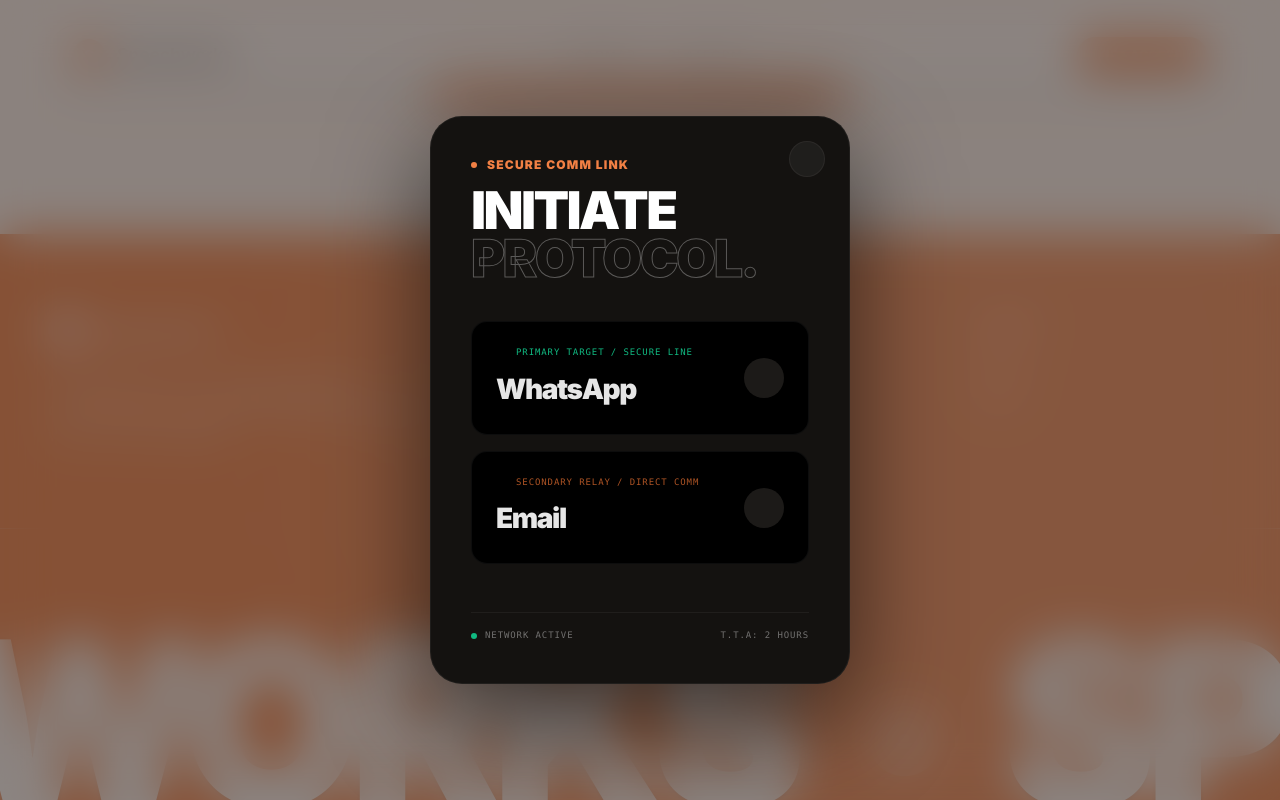
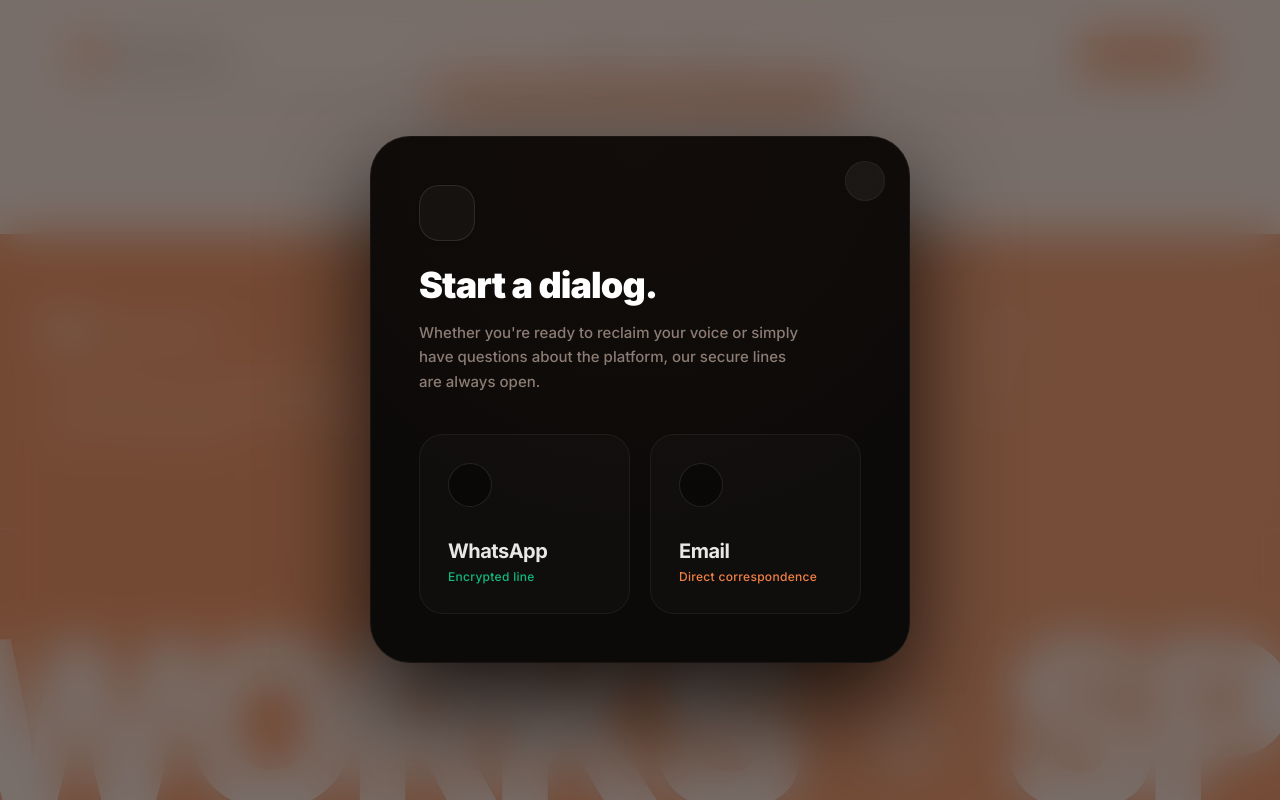
Before and after one commit to speech-works/sw-landing, a Next.js app: page / in a window 1280 px wide. Both pictures are taken after a click on the button "Contact". Shown: the part 5671-6471 px from the top of the page. Built offline with nearby package versions, Linux system fonts and the light colour scheme.

Commit message:
refactor: enhance ContactModal with improved entrance animations, refined styling, and updated grid-based layout.

```diff
--- a/src/app/components/ContactModal.tsx
+++ b/src/app/components/ContactModal.tsx
@@ -1,6 +1,6 @@
-"use client";
+'use client';
 
-import React, { useEffect, useState, useRef } from "react";
+import React, { useEffect, useState, useRef } from 'react';
 
 interface ContactModalProps {
   isOpen: boolean;
@@ -8,22 +8,29 @@
 }
 
 export default function ContactModal({ isOpen, onClose }: ContactModalProps) {
-  const [isAnimating, setIsAnimating] = useState(false);
+  const [isInitializing, setIsInitializing] = useState(false);
+  const [isRendered, setIsRendered] = useState(false);
   const modalRef = useRef<HTMLDivElement>(null);
 
   useEffect(() => {
     if (isOpen) {
-      setIsAnimating(true);
-      document.body.style.overflow = "hidden";
-      // Re-initialize lucide icons if they exist
+      setIsInitializing(true);
+      document.body.style.overflow = 'hidden';
+
+      // Slight delay for rendering animations to allow display:block to take effect
+      const raf = requestAnimationFrame(() => {
+        setIsRendered(true);
         if ((window as any).lucide) {
-        setTimeout(() => {
-          (window as any).lucide.createIcons();
-        }, 50);
+          setTimeout(() => { (window as any).lucide.createIcons(); }, 50);
         }
+      });
+      return () => cancelAnimationFrame(raf);
     } else {
-      const timer = setTimeout(() => setIsAnimating(false), 500);
-      document.body.style.overflow = "unset";
+      setIsRendered(false);
+      const timer = setTimeout(() => {
+        setIsInitializing(false);
+        document.body.style.overflow = 'unset';
+      }, 700); // Wait for exit animations
       return () => clearTimeout(timer);
     }
   }, [isOpen]);
@@ -36,31 +43,30 @@
     const y = e.clientY - rect.top;
     const centerX = rect.width / 2;
     const centerY = rect.height / 2;
-    const maxTilt = 4;
+    const maxTilt = 5;
     const rotateX = ((y - centerY) / centerY) * -maxTilt;
     const rotateY = ((x - centerX) / centerX) * maxTilt;
     modalRef.current.style.transform = `perspective(2000px) rotateX(${rotateX}deg) rotateY(${rotateY}deg) scale3d(1.02, 1.02, 1.02)`;
-    modalRef.current.style.transition = "transform 0.1s ease-out";
+    modalRef.current.style.transition = 'transform 0.1s ease-out';
   };
 
   const handleMouseLeave = () => {
     if (!modalRef.current) return;
     modalRef.current.style.transform = `perspective(2000px) rotateX(0deg) rotateY(0deg) scale3d(1, 1, 1)`;
-    modalRef.current.style.transition =
-      "transform 0.8s cubic-bezier(0.16, 1, 0.3, 1)";
+    modalRef.current.style.transition = 'transform 0.8s cubic-bezier(0.16, 1, 0.3, 1)';
   };
 
-  if (!isOpen && !isAnimating) return null;
+  if (!isOpen && !isInitializing) return null;
 
   return (
     <div
-      className={`fixed inset-0 z-[100] flex items-center justify-center p-4 transition-opacity duration-700 ease-[cubic-bezier(0.16,1,0.3,1)] ${isOpen ? "opacity-100" : "opacity-0"}`}
+      className={`fixed inset-0 z-[100] flex items-center justify-center p-4 transition-opacity duration-700 ease-[cubic-bezier(0.16,1,0.3,1)] ${isRendered ? 'opacity-100' : 'opacity-0'}`}
       role="dialog"
       aria-modal="true"
     >
-      {/* Cinematic Backdrop with Brown Tint */}
+      {/* Cinematic Backdrop */}
       <div
-        className="absolute inset-0 bg-[#3F332D]/60 backdrop-blur-xl transition-opacity duration-700"
+        className="absolute inset-0 bg-[#3F332D]/70 backdrop-blur-xl transition-opacity duration-700"
         onClick={onClose}
       />
 
@@ -69,97 +75,80 @@
         ref={modalRef}
         onMouseMove={handleMouseMove}
         onMouseLeave={handleMouseLeave}
-        className={`relative w-full max-w-[420px] bg-[#141210] border border-white/5 rounded-[2rem] p-8 md:p-10 shadow-[0_30px_100px_rgba(0,0,0,0.6)] transition-all duration-[800ms] ease-[cubic-bezier(0.16,1,0.3,1)] ${isOpen ? "translate-y-0 opacity-100 scale-100" : "translate-y-20 opacity-0 scale-95"}`}
-        style={{ willChange: "transform" }}
+        className={`relative w-full max-w-[540px] bg-[#0c0a09] border border-white/5 rounded-[2.5rem] p-8 md:p-12 shadow-[0_40px_100px_rgba(0,0,0,0.8)] transition-all duration-[800ms] ease-[cubic-bezier(0.16,1,0.3,1)] ${isRendered ? 'translate-y-0 opacity-100 scale-100' : 'translate-y-24 opacity-0 scale-95'}`}
+        style={{ willChange: 'transform' }}
       >
         <button
           onClick={onClose}
-          className="absolute top-6 right-6 w-9 h-9 flex items-center justify-center rounded-full bg-white/5 border border-white/5 hover:bg-white/10 transition-colors duration-300 z-20"
+          className="absolute top-6 right-6 w-10 h-10 flex items-center justify-center rounded-full bg-white/5 border border-white/5 hover:bg-white/10 transition-colors duration-300 z-20 group"
           aria-label="Close"
         >
-          <i
-            data-lucide="x"
-            className="w-4 h-4 text-white/50 hover:text-white transition-colors duration-300"
-          ></i>
+          <i data-lucide="x" className="w-4 h-4 text-white/50 group-hover:text-white transition-all duration-300 group-hover:rotate-90"></i>
         </button>
 
-        {/* Real Content Box */}
+        {/* Subtle dynamic background glow */}
+        <div className="absolute inset-0 opacity-20 pointer-events-none" style={{ backgroundImage: 'radial-gradient(circle at 50% 0%, rgba(217, 105, 46, 0.15) 0%, transparent 70%)' }}></div>
+
         <div className="relative z-10 w-full h-full flex flex-col">
-          <div className="mb-10">
-            <h2 className="text-[10px] md:text-xs font-black tracking-widest uppercase text-brand mb-4 flex items-center gap-2.5">
-              <span className="w-1.5 h-1.5 rounded-full bg-brand"></span>
-              Secure Comm Link
+
+          <div className="mb-10 max-w-sm">
+            <div className={`w-14 h-14 bg-white/[0.03] border border-white/10 rounded-[1.25rem] flex items-center justify-center mb-6 shadow-sm filter drop-shadow hover:bg-white/[0.06] transition-all duration-500 transform ${isRendered ? 'translate-y-0 opacity-100' : '-translate-y-4 opacity-0'} delay-100`}>
+              <i data-lucide="waves" className="w-6 h-6 text-brand"></i>
+            </div>
+            <h2 className={`text-4xl font-black tracking-tight text-white mb-4 transform transition-all duration-700 ease-[cubic-bezier(0.16,1,0.3,1)] ${isRendered ? 'translate-y-0 opacity-100' : 'translate-y-4 opacity-0'} delay-200`}>
+              Start a dialog.
             </h2>
-            <div className="text-[44px] md:text-[52px] font-black tracking-tighter text-white leading-[0.85] uppercase">
-              Initiate <br />
-              <span className="text-transparent block mt-1 [-webkit-text-stroke:1px_rgba(255,255,255,0.3)]">
-                Protocol.
-              </span>
-            </div>
+            <p className={`text-[#8C7C73] text-[15px] font-medium leading-relaxed transform transition-all duration-700 ease-[cubic-bezier(0.16,1,0.3,1)] ${isRendered ? 'translate-y-0 opacity-100' : 'translate-y-4 opacity-0'} delay-300`}>
+              Whether you're ready to reclaim your voice or simply have questions about the platform, our secure lines are always open.
+            </p>
           </div>
 
-          <div className="space-y-4">
-            {/* WhatsApp Interactive Tile */}
+          <div className="grid grid-cols-1 sm:grid-cols-2 gap-4 md:gap-5">
+            {/* WhatsApp Interactive Grid Tile */}
             <a
               href="https://wa.me/917020097491"
               target="_blank"
               rel="noopener noreferrer"
-              className="group flex flex-row items-center justify-between w-full rounded-2xl bg-black border border-white/5 hover:border-white/10 p-5 md:p-6 transition-colors duration-300"
+              className={`group relative flex flex-col justify-between h-[180px] rounded-3xl bg-white/[0.02] border border-white/5 hover:border-[#10b981]/40 p-6 md:p-7 overflow-hidden transition-all duration-500 transform ease-[cubic-bezier(0.16,1,0.3,1)] ${isRendered ? 'translate-y-0 opacity-100' : 'translate-y-8 opacity-0'} delay-[400ms] hover:-translate-y-1 hover:shadow-[0_20px_40px_-20px_rgba(16,185,129,0.3)]`}
             >
-              <div className="flex flex-col justify-center">
-                <div className="text-[#10b981] font-mono text-[9px] tracking-widest mb-2 uppercase flex items-center gap-2">
-                  <i data-lucide="smartphone" className="w-3 h-3"></i>
-                  Primary Target / Secure Line
+               {/* Accent Glow */}
+               <div className="absolute -top-12 -right-12 w-32 h-32 bg-[#10b981] blur-[50px] opacity-0 group-hover:opacity-20 transition-opacity duration-700 pointer-events-none"></div>
+
+               <div className="flex justify-between items-start z-10 w-full relative">
+                 <div className="w-11 h-11 rounded-full bg-black/40 border border-white/10 flex items-center justify-center text-white/50 group-hover:text-[#10b981] group-hover:border-[#10b981]/30 transition-all duration-500">
+                   <i data-lucide="message-square-text" className="w-5 h-5"></i>
                  </div>
-                <div className="text-[26px] md:text-[28px] font-black text-white/90 group-hover:text-white tracking-tighter transition-colors duration-300">
-                  WhatsApp
-                </div>
+                 <i data-lucide="arrow-up-right" className="w-5 h-5 text-white/20 group-hover:text-[#10b981] group-hover:translate-x-1 group-hover:-translate-y-1 transition-all duration-500"></i>
                </div>
 
-              <div className="w-10 h-10 shrink-0 rounded-full bg-[#1c1a18] flex items-center justify-center group-hover:bg-[#2a2623] transition-colors duration-300">
-                <i
-                  data-lucide="arrow-right"
-                  className="w-4 h-4 text-white/70 group-hover:text-white transition-colors"
-                ></i>
+               <div className="z-10 relative">
+                 <div className="font-bold text-xl text-white/90 group-hover:text-white transition-colors tracking-tight mb-1">WhatsApp</div>
+                 <div className="text-xs text-[#10b981] font-medium tracking-wide">Encrypted line</div>
                </div>
             </a>
 
-            {/* Email Interactive Tile */}
+            {/* Email Interactive Grid Tile */}
             <a
               href="mailto:contact@speechworks.in"
-              className="group flex flex-row items-center justify-between w-full rounded-2xl bg-black border border-white/5 hover:border-white/10 p-5 md:p-6 transition-colors duration-300"
+              className={`group relative flex flex-col justify-between h-[180px] rounded-3xl bg-white/[0.02] border border-white/5 hover:border-[#D9692E]/40 p-6 md:p-7 overflow-hidden transition-all duration-500 transform ease-[cubic-bezier(0.16,1,0.3,1)] ${isRendered ? 'translate-y-0 opacity-100' : 'translate-y-8 opacity-0'} delay-[500ms] hover:-translate-y-1 hover:shadow-[0_20px_40px_-20px_rgba(217,105,46,0.3)]`}
             >
-              <div className="flex flex-col justify-center">
-                <div className="text-[#D9692E] font-mono text-[9px] tracking-widest mb-2 uppercase flex items-center gap-2 opacity-80 group-hover:opacity-100">
-                  <i data-lucide="globe" className="w-3 h-3"></i>
-                  Secondary Relay / Direct Comm
+               {/* Accent Glow */}
+               <div className="absolute -top-12 -right-12 w-32 h-32 bg-[#D9692E] blur-[50px] opacity-0 group-hover:opacity-20 transition-opacity duration-700 pointer-events-none"></div>
+
+               <div className="flex justify-between items-start z-10 w-full relative">
+                 <div className="w-11 h-11 rounded-full bg-black/40 border border-white/10 flex items-center justify-center text-white/50 group-hover:text-brand group-hover:border-brand/30 transition-all duration-500">
+                   <i data-lucide="mail-plus" className="w-5 h-5"></i>
                  </div>
-                <div className="text-[26px] md:text-[28px] font-black text-white/90 group-hover:text-white tracking-tighter transition-colors duration-300">
-                  Email
-                </div>
+                 <i data-lucide="arrow-up-right" className="w-5 h-5 text-white/20 group-hover:text-brand group-hover:translate-x-1 group-hover:-translate-y-1 transition-all duration-500"></i>
                </div>
 
-              <div className="w-10 h-10 shrink-0 rounded-full bg-[#1c1a18] flex items-center justify-center group-hover:bg-[#2a2623] transition-colors duration-300">
-                <i
-                  data-lucide="arrow-right"
-                  className="w-4 h-4 text-white/70 group-hover:text-white transition-colors"
-                ></i>
+               <div className="z-10 relative">
+                 <div className="font-bold text-xl text-white/90 group-hover:text-white transition-colors tracking-tight mb-1">Email</div>
+                 <div className="text-xs text-brand font-medium tracking-wide">Direct correspondence</div>
                </div>
             </a>
           </div>
 
-          <div className="relative z-10 w-full mt-8 md:mt-12">
-            <div className="w-full h-[1px] bg-white/5 mb-4"></div>
-            <div className="flex justify-between items-center text-[9px] font-mono text-white/40 tracking-widest uppercase">
-              <span className="flex items-center gap-2">
-                <span className="w-1.5 h-1.5 bg-[#10b981] rounded-full"></span>{" "}
-                Network Active
-              </span>
-              <span className="flex items-center gap-1.5">
-                <i data-lucide="clock" className="w-3 h-3"></i> T.T.A: 2 Hours
-              </span>
-            </div>
-          </div>
         </div>
       </div>
     </div>
```
Lines whose indentation alone changed are shown as unchanged.
